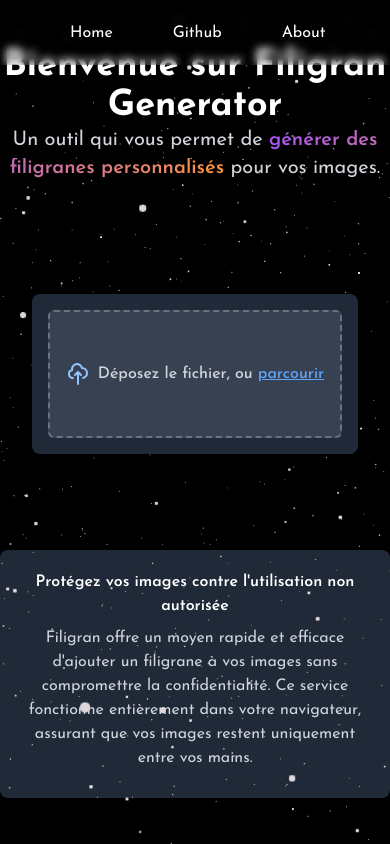
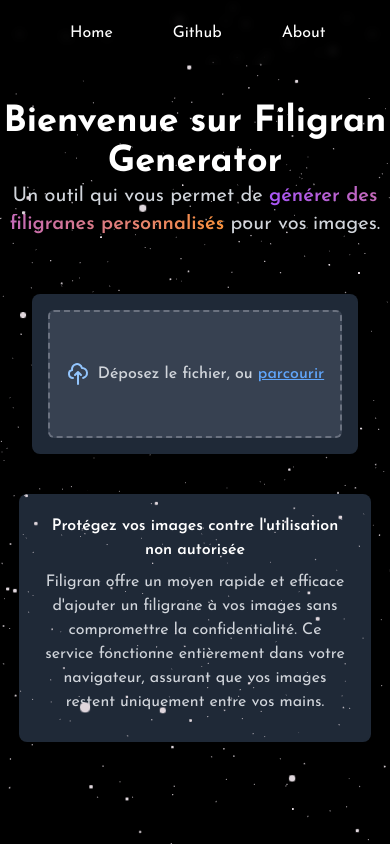
Before and after one commit to Nothelsel/IAProof-Watermarker, a Next.js app: page / in a window 390 px wide. Shown: the top 844 px of the page. Built offline with nearby package versions, Linux system fonts and the light colour scheme.

Commit message:
Update: correction responsive

```diff
--- a/components/Banner.tsx
+++ b/components/Banner.tsx
@@ -24,7 +24,7 @@ const Banner = () => {
 
 
   return (
-    <div className={`flex flex-col items-center justify-center min-h-screen ${!uploadedImage ? 'space-y-24' : ''}`}>
+    <div className={`flex flex-col items-center justify-center min-h-screen ${!uploadedImage ? 'md:space-y-24 space-y-10' : ''}`}>
       {!uploadedImage && (
         <div className="text-center mb-4">
           <h1 className="text-4xl font-bold text-white">
@@ -64,7 +64,7 @@ const Banner = () => {
       </div>
       {uploadedImage && (<Watermarker base64Image={uploadedImage} onWatermarkApplied={handleWatermarkApplied} />)}
       {!uploadedImage && (
-        <div className="bg-gray-800 px-6 py-5 rounded-lg shadow-lg max-w-lg text-center">
+        <div className="bg-gray-800 px-6 py-5 rounded-lg shadow-lg md:max-w-lg max-w-[22rem] mx-auto text-center">
           <h2 className="text-md text-white font-semibold mb-2">
             Protégez vos images contre l&apos;utilisation non autorisée
           </h2>
```
